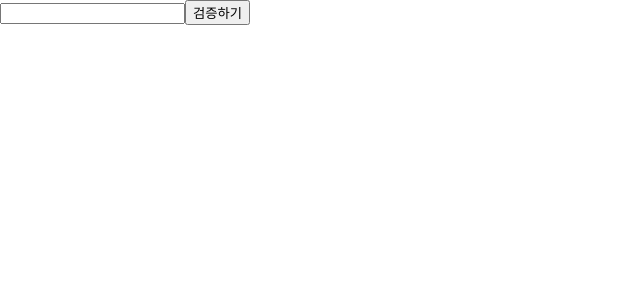
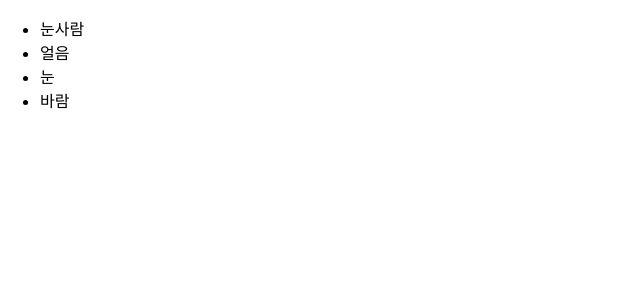
Before and after one commit to Cyaegha96/react-new-learning, a React (Create React App) app in the folder hello-react/: page / in a window 1280 px wide. Shown: the top 300 px of the page, without its empty margins (0-640 px from the left). Built offline with nearby package versions, Linux system fonts and the light colour scheme.

Commit message:
iterationSample

```diff
--- a/hello-react/src/App.js
+++ b/hello-react/src/App.js
@@ -1,8 +1,8 @@
 
 import './App.css';
-import ValidationSample from "./ValidationSample";
+import IterationSample from "./IterationSample";
 
 const App = () =>{
-  return <ValidationSample/>
+  return <IterationSample/>
 }
 export default App;
--- /dev/null
+++ b/hello-react/src/IterationSample.js
@@ -0,0 +1,9 @@
+import React from 'react';
+
+const IterationSample = () =>{
+   const names = ["눈사람", "얼음", "눈" , "바람"];
+   const nameList = names.map(name => <li>{name}</li> );
+   return <ul>{nameList}</ul>;
+}
+
+export default IterationSample;
```
Also changed, not shown: 1 other file (tests, documents, lock files or other folders).
